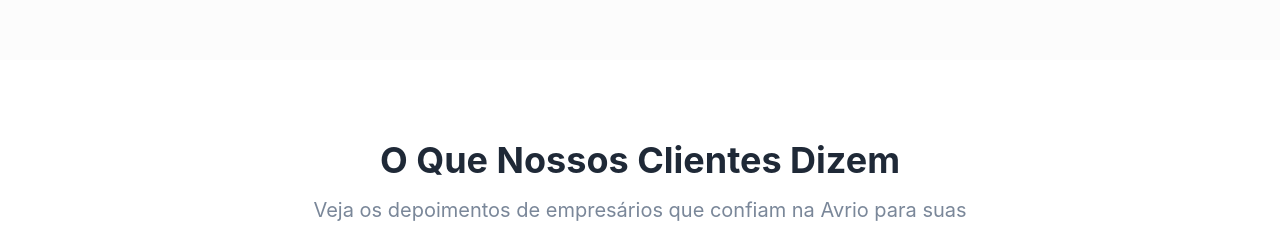
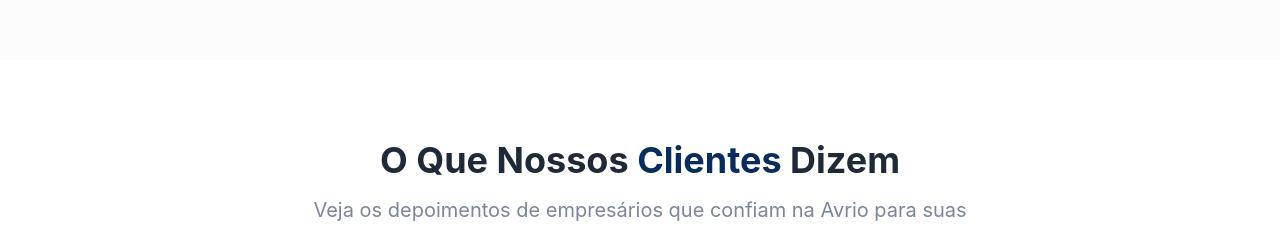
Before and after one commit to buga2023/avriocontabilidade, a React (Vite) app: page / in a window 1280 px wide. Shown: the part 7960-8187 px from the top of the page. Built offline with nearby package versions, Linux system fonts and the light colour scheme.

Commit message:
Add color to title

```diff
--- a/src/components/sections/TestimonialsSection.tsx
+++ b/src/components/sections/TestimonialsSection.tsx
@@ -55,7 +55,7 @@ export const TestimonialsSection: React.FC = () => {
         {/* Header */}
         <div className="text-center mb-16">
           <h2 className="text-3xl lg:text-4xl font-bold text-foreground mb-4">
-            O Que Nossos Clientes Dizem
+            O Que Nossos <span className="text-primary">Clientes</span> Dizem
           </h2>
           <p className="text-xl text-muted-foreground max-w-3xl mx-auto">
             Veja os depoimentos de empresários que confiam na Avrio para suas necessidades contábeis.
```
